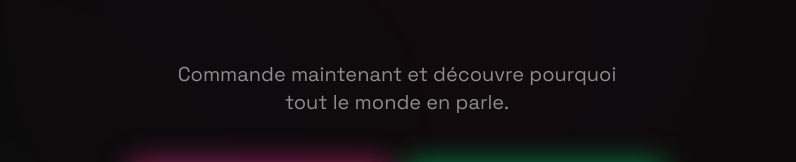
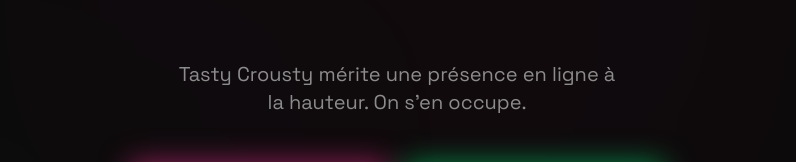
Before and after one commit to contactwebliyx-web/remix-of-tasty-crousty-digital-takeover, a React (Vite) app: page / in a window 1280 px wide. Shown: the part 4790-4952 px from the top of the page, without its empty margins (243-1039 px from the left). Built offline with nearby package versions, Linux system fonts and the light colour scheme; the HTML template or start-up script is replaced by a standard one.

Commit message:
Preceding changes

```diff
--- a/src/components/FinalCTA.tsx
+++ b/src/components/FinalCTA.tsx
@@ -39,7 +39,7 @@ const FinalCTA = () => {
           transition={{ duration: 0.6, delay: 0.3 }}
           className="text-muted-foreground text-lg md:text-xl max-w-md mx-auto mb-12 font-body"
         >
-          Commande maintenant et découvre pourquoi tout le monde en parle.
+          Tasty Crousty mérite une présence en ligne à la hauteur. On s'en occupe.
         </motion.p>
 
         <motion.div
```
